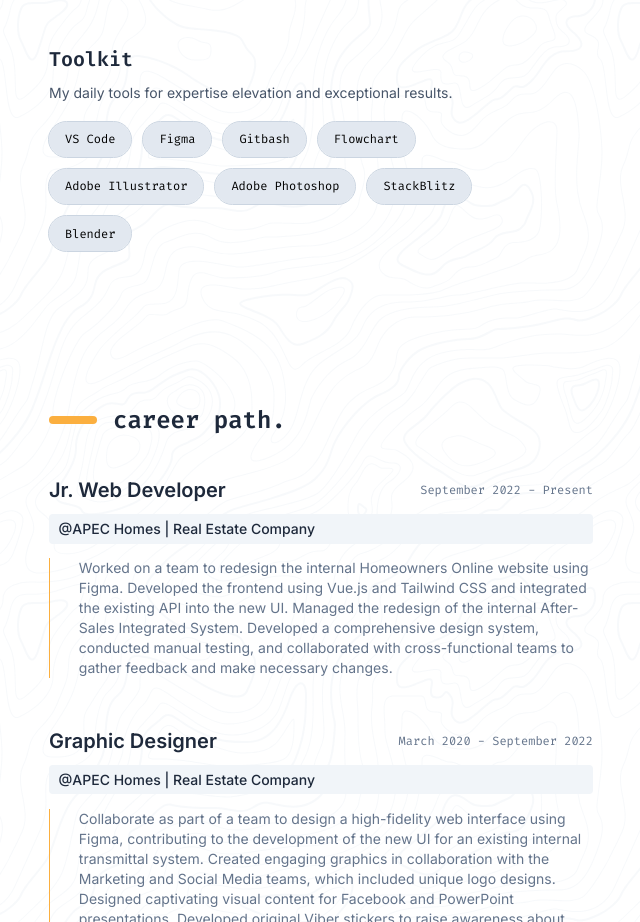
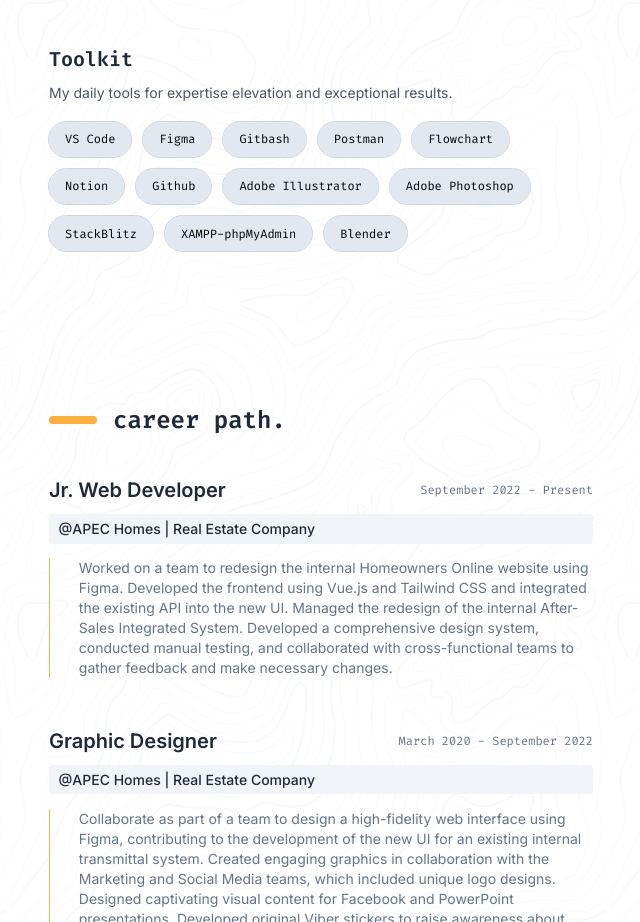
Before and after one commit to YeenYan/v2, a Vue app: page / in a window 1280 px wide. Shown: the part 2250-3172 px from the top of the page, without its empty margins (591-1231 px from the left). Built offline with nearby package versions, Linux system fonts and the light colour scheme.

Commit message:
add tools for toolkit skills section

```diff
--- a/src/components/content/AboutMe.vue
+++ b/src/components/content/AboutMe.vue
@@ -49,8 +49,8 @@
       <transition name="show">
         <p class="gen-contentText" v-if="readMore">
           When I'm not immersed in coding, you'll find me spending time with my loved
-          ones, and playing strategic games
-          to practice and sharpen my analytical thinking.
+          ones, and playing strategic games to practice and sharpen my analytical
+          thinking.
         </p>
       </transition>
     </div>
--- a/src/components/content/Skills.vue
+++ b/src/components/content/Skills.vue
@@ -65,10 +65,14 @@ export default {
             "VS Code",
             "Figma",
             "Gitbash",
+            "Postman",
             "Flowchart",
+            "Notion",
+            "Github",
             "Adobe Illustrator",
             "Adobe Photoshop",
             "StackBlitz",
+            "XAMPP-phpMyAdmin",
             "Blender",
           ],
         },
```
